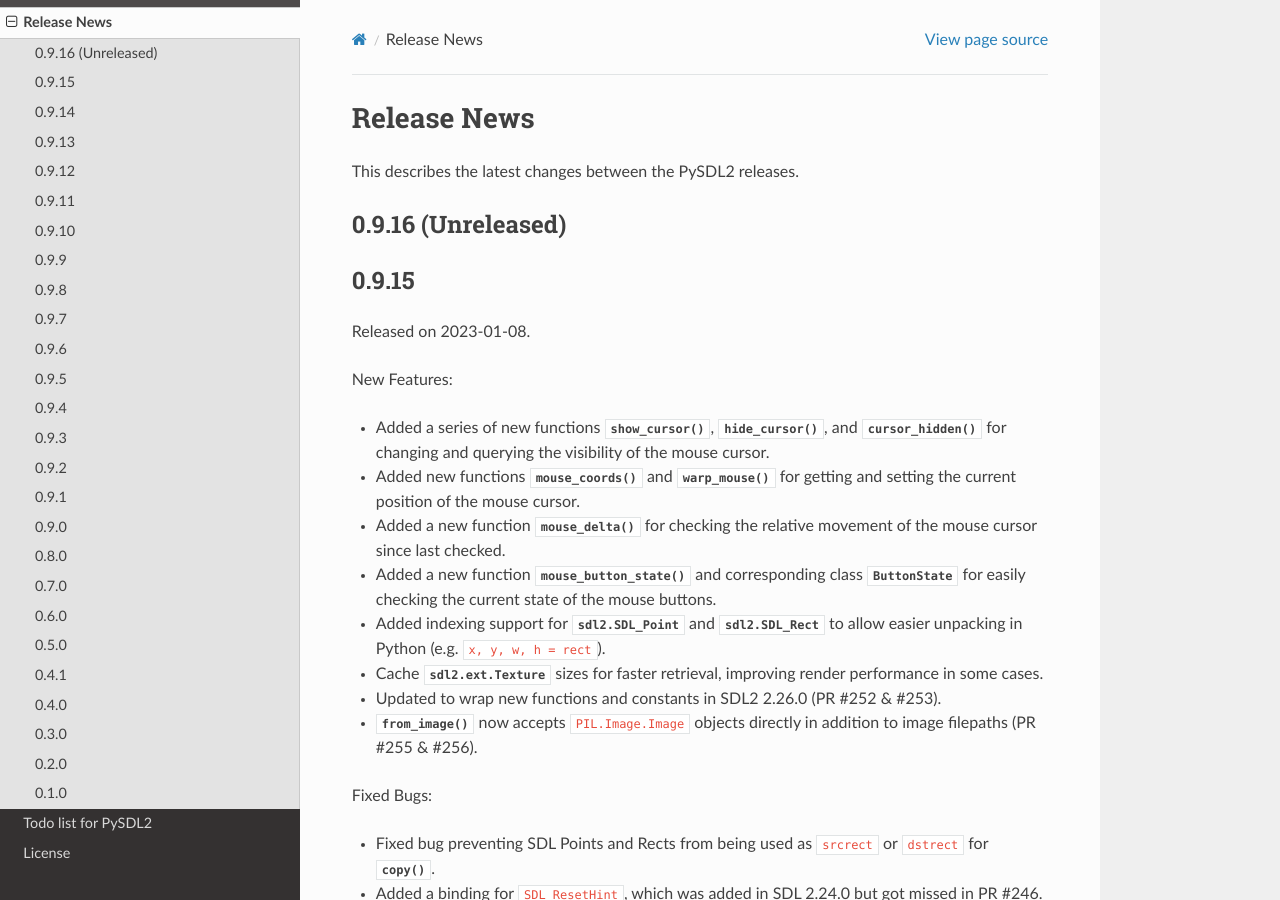
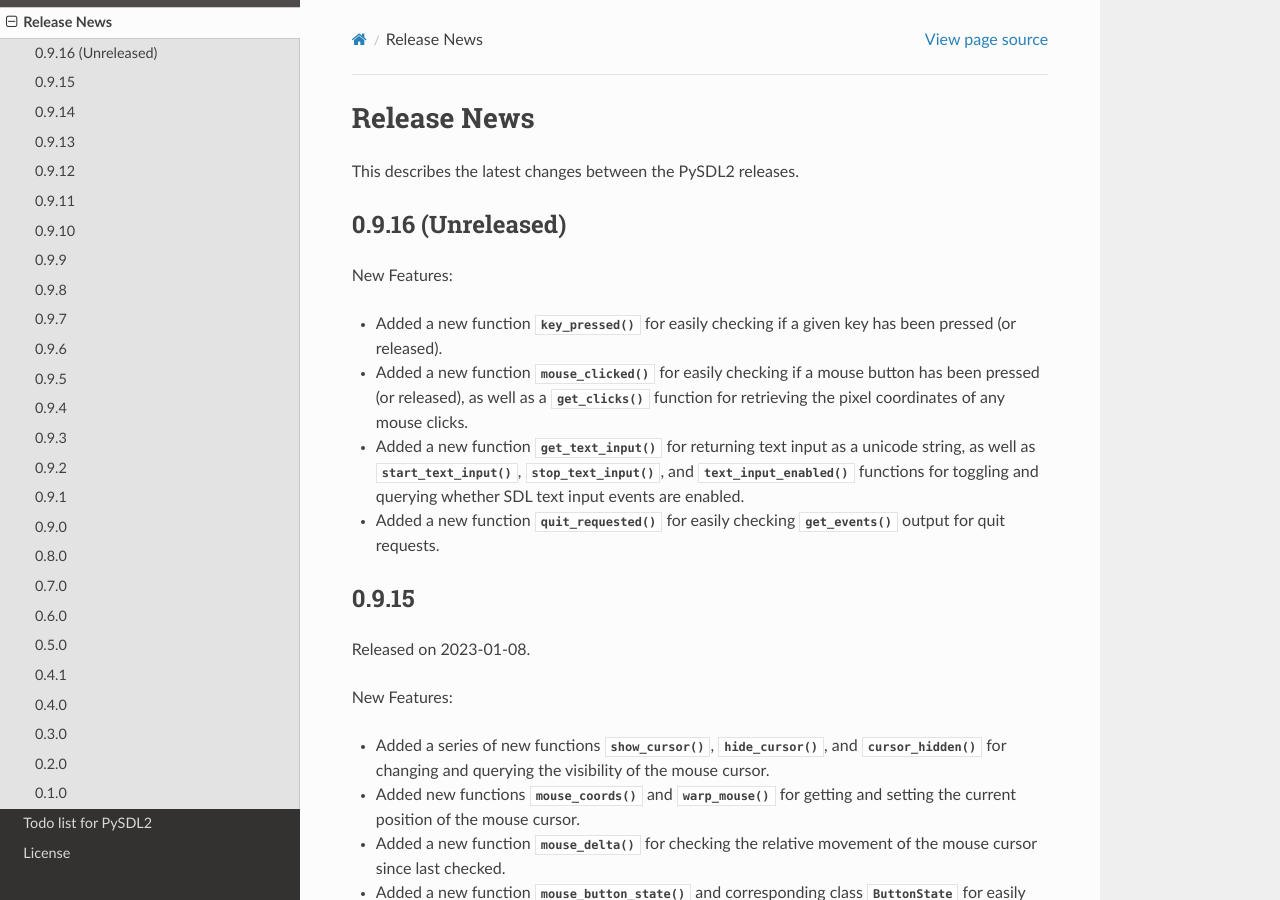
Before and after one commit to py-sdl/py-sdl2, a Sphinx documentation site: the page built from doc/news.rst, in a window 1280 px wide and 900 px high. Built offline with Sphinx 7.4.7 and the Read the Docs theme 2.0.0, drawn with Linux system fonts in a browser that asks for light colours.

Commit message:
Update news.rst

```diff
--- a/doc/news.rst
+++ b/doc/news.rst
@@ -4,6 +4,22 @@
 
 0.9.16 (Unreleased)
 -------------------
+
+New Features:
+
+* Added a new function :func:`~sdl2.ext.key_pressed` for easily checking
+  if a given key has been pressed (or released).
+* Added a new function :func:`~sdl2.ext.mouse_clicked` for easily checking
+  if a mouse button has been pressed (or released), as well as a
+  :func:`~sdl2.ext.get_clicks` function for retrieving the pixel coordinates
+  of any mouse clicks.
+* Added a new function :func:`~sdl2.ext.get_text_input` for returning
+  text input as a unicode string, as well as :func:`~sdl2.ext.start_text_input`,
+  :func:`~sdl2.ext.stop_text_input`, and :func:`~sdl2.ext.text_input_enabled`
+  functions for toggling and querying whether SDL text input events are enabled.
+* Added a new function :func:`~sdl2.ext.quit_requested` for easily checking
+  :func:`~sdl2.ext.get_events` output for quit requests.
+
 
 0.9.15
 ------
@@ -21,7 +37,7 @@
 * Added a new function :func:`~sdl2.ext.mouse_delta` for checking the relative
   movement of the mouse cursor since last checked.
 * Added a new function :func:`~sdl2.ext.mouse_button_state` and corresponding
-  class :class:`~sdl2.ext.ButtonState` for easily  checking the current state
+  class :class:`~sdl2.ext.ButtonState` for easily checking the current state
   of the mouse buttons.
 * Added indexing support for :class:`sdl2.SDL_Point` and :class:`sdl2.SDL_Rect`
   to allow easier unpacking in Python (e.g. ``x, y, w, h = rect``).
```
